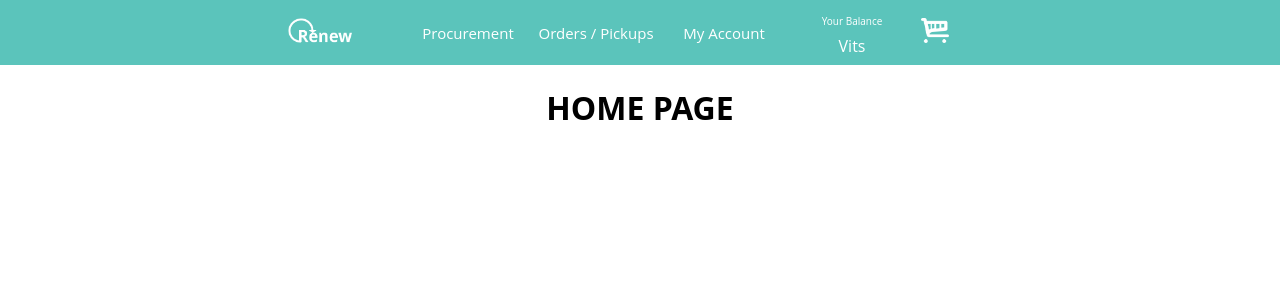
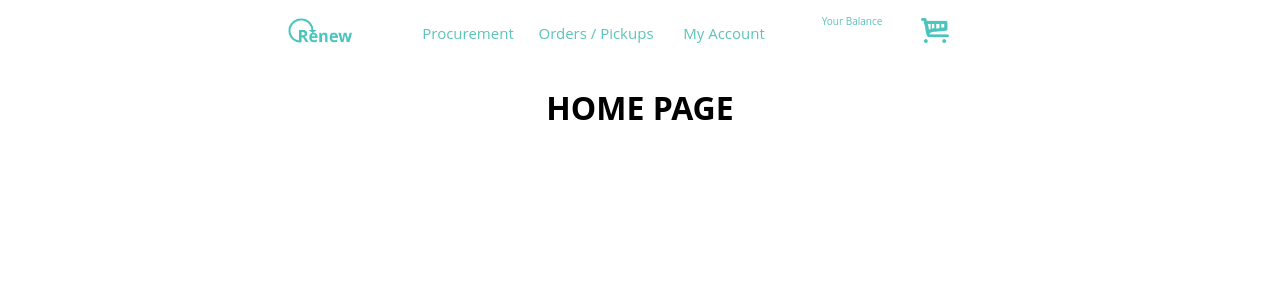
Before and after one commit to kvnvelasco/renew, a React (Create React App) app in the folder frontend/: page / in a window 1280 px wide. Shown: the top 300 px of the page. Built offline with nearby package versions, Linux system fonts and the light colour scheme.

Commit message:
partial fix navbar

```diff
--- a/frontend/src/components/navigation.css
+++ b/frontend/src/components/navigation.css
@@ -1,5 +1,6 @@
 .nav-container{
-    background-color: #5BC4BB;
+    color: #5BC4BB;
+    background: white;
 }
 
 .nav-container a {
@@ -12,7 +13,7 @@
   font-weight: bold;
   background: white;
   margin: auto 0 auto 0;
-  color: #5BC4BB;
+
   padding: 10px;
   border-radius: 20px;
 }
@@ -26,7 +27,7 @@
 
 .nav--link-item {
     width: 100%;
-    color: white;
+
     margin: auto 0 auto 0;
 }
 
```
Also changed, not shown: frontend/src/index.js (+6 -6 lines), frontend/src/pictures/cart.png, frontend/src/pictures/logo.png.
